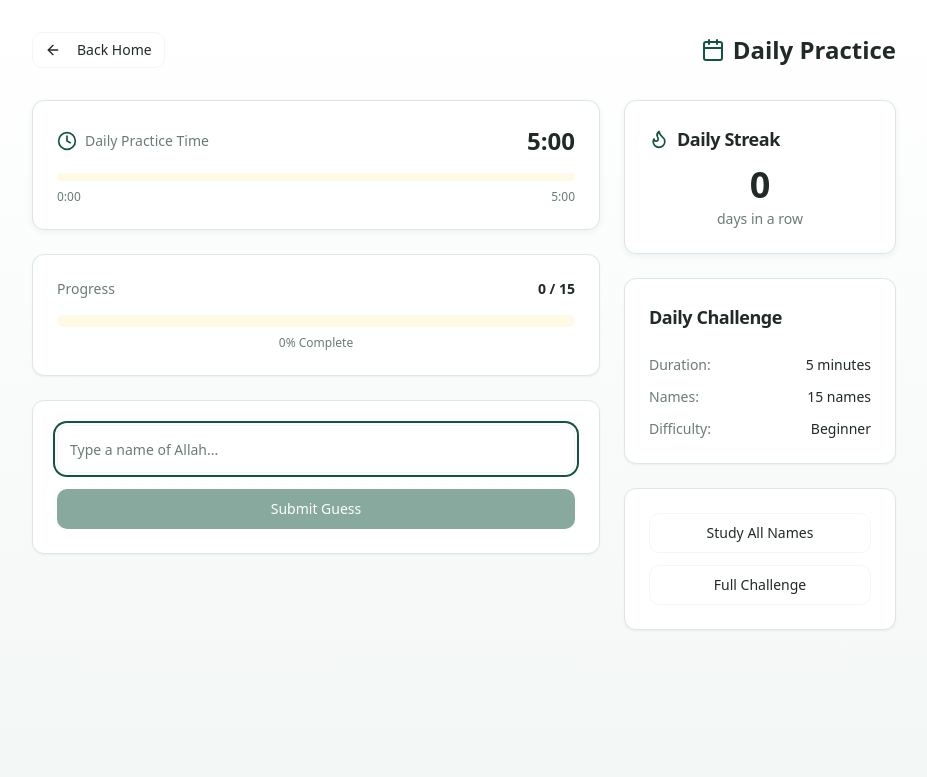
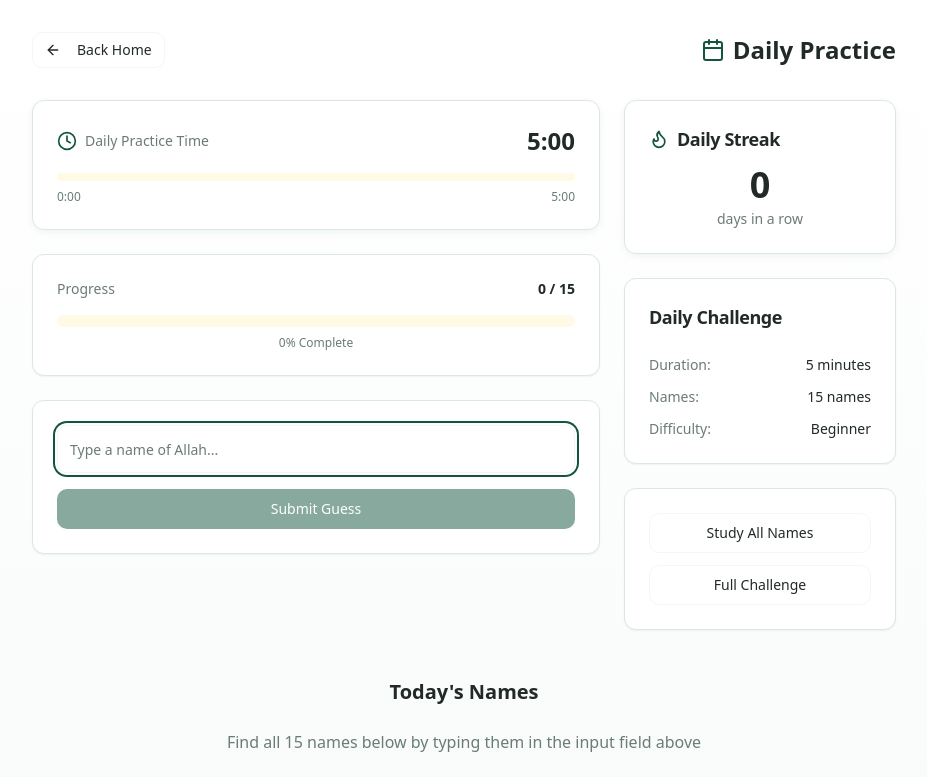
Before and after one commit to tarekmania/99Names, a React (Vite) app: page /daily in a window 1280 px wide. Shown: the top 777 px of the page, without its empty margins (176-1103 px from the left). Built offline with nearby package versions, Linux system fonts and the light colour scheme.

Commit message:
Add instructions for input

```diff
--- a/src/pages/Daily.tsx
+++ b/src/pages/Daily.tsx
@@ -314,10 +314,13 @@ const Daily = () => {
           </div>
         </div>
 
-        {/* Names Grid (shown after completion or during practice) */}
-        {names.length > 0 && (isCompleted || found.size > 0) && (
+        {/* Names Grid - Always shown so users know what to guess */}
+        {names.length > 0 && (
           <div className="mt-12">
             <h3 className="text-xl font-semibold mb-6 text-center">Today's Names</h3>
+            <p className="text-center text-muted-foreground mb-6">
+              Find all {names.length} names below by typing them in the input field above
+            </p>
             <div className="grid grid-cols-1 md:grid-cols-2 lg:grid-cols-3 gap-4">
               {names.map((name) => (
                 <Link key={name.id} to={`/study/${name.id}`}>
```
